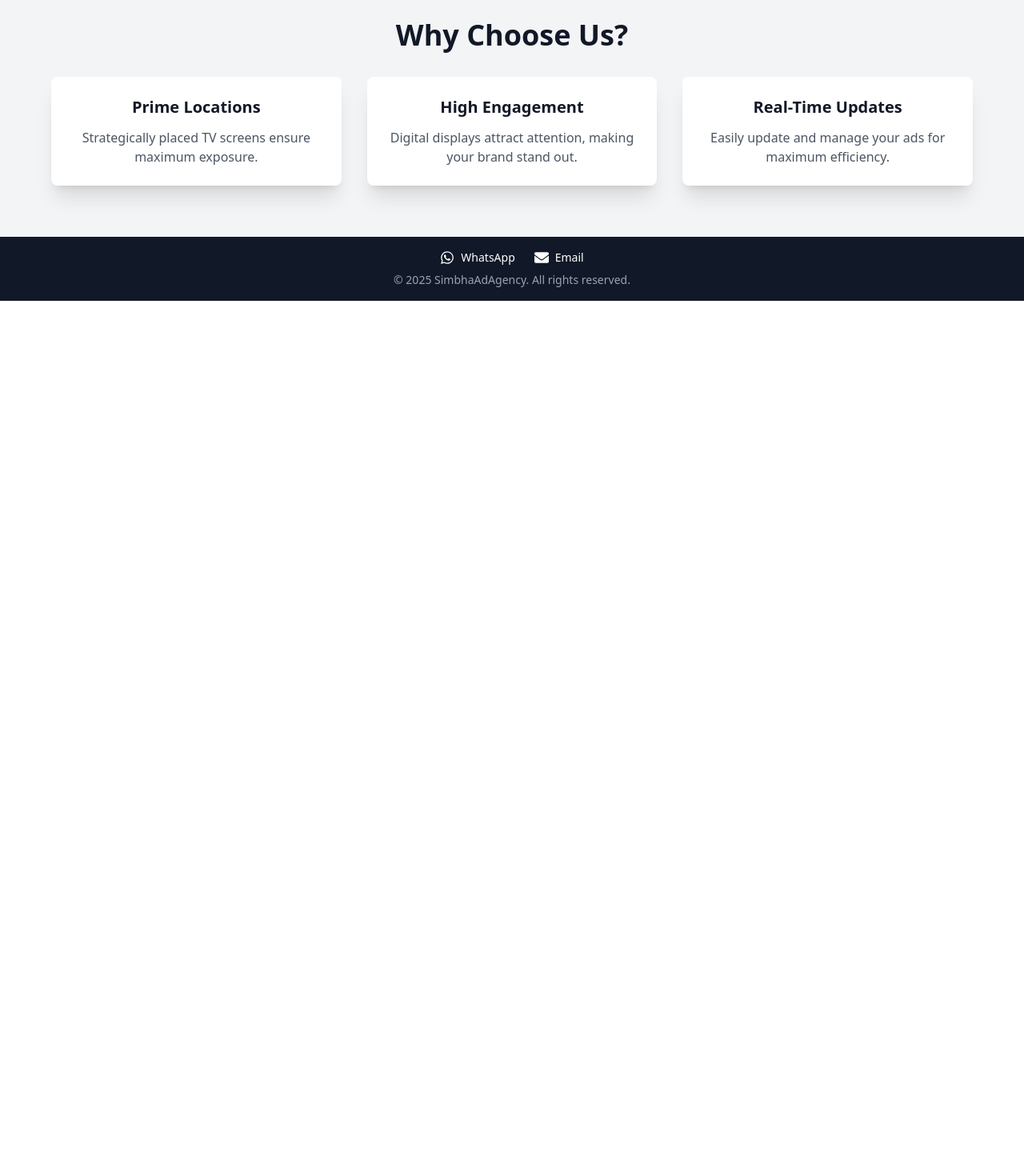
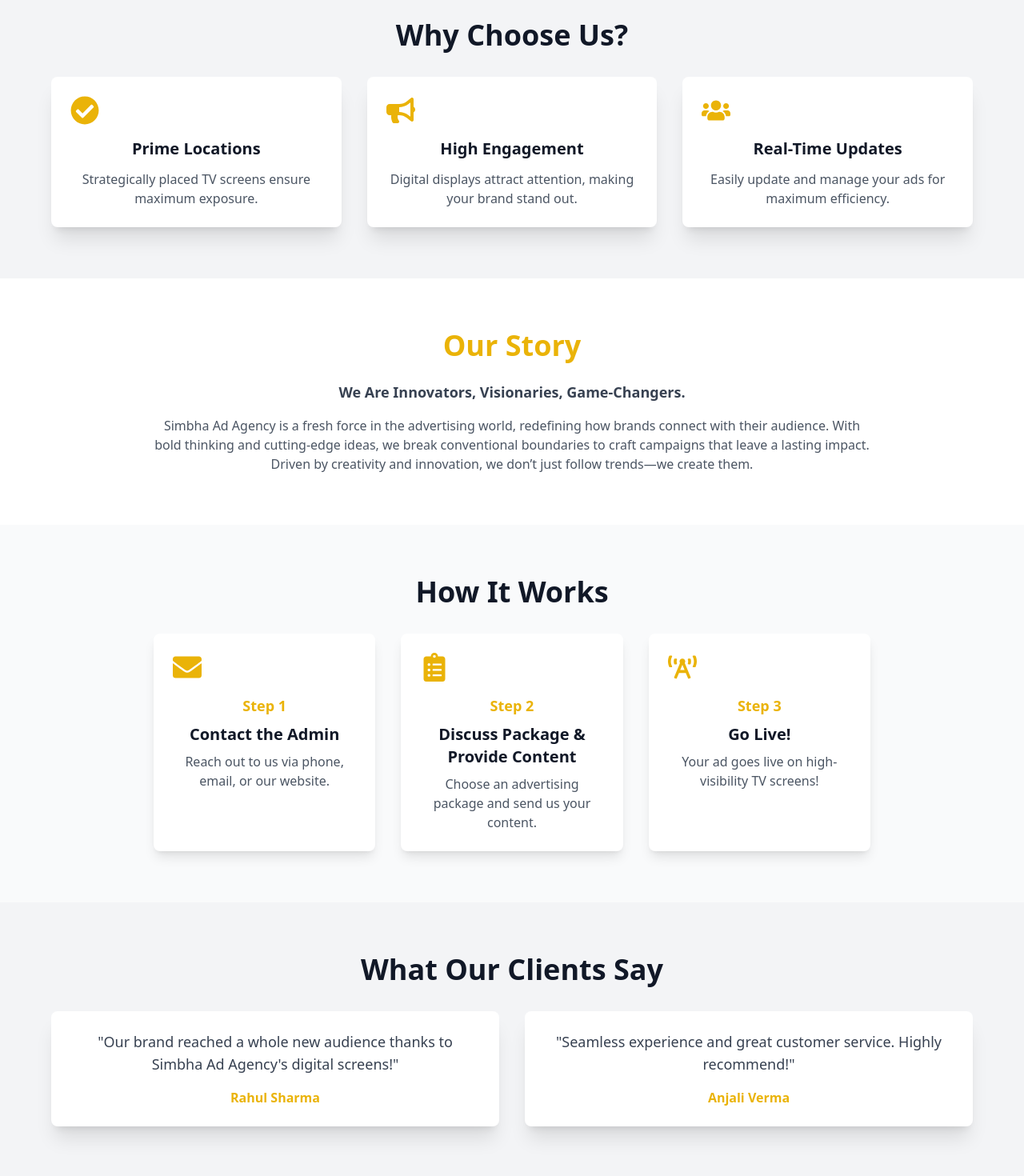
Before and after one commit to koyyana-rahul/Simbha, a React (Create React App) app: page / in a window 1280 px wide. Shown: the part 1520-2990 px from the top of the page at 80% size. Before the commit the page ends 1896 px from the top, so only its background shows below. Built offline with nearby package versions, Linux system fonts and the light colour scheme.

Commit message:
extra changes

```diff
--- a/src/components/Footer.js
+++ b/src/components/Footer.js
@@ -11,7 +11,7 @@
       <div className="container mx-auto flex flex-col items-center px-4">
         <div className="flex space-x-6 mb-2 md:mb-0 justify-center items-center">
           <a
-            href="https://wa.me/8790359681"
+            href="https://wa.me/+918790359681"
             target="_blank"
             rel="noopener noreferrer"
             className="flex items-center space-x-2 hover:text-green-400 transition-colors"
--- a/src/components/Home.js
+++ b/src/components/Home.js
@@ -1,5 +1,5 @@
 import React from "react";
-import { FaArrowRight } from "react-icons/fa";
+import { FaArrowRight, FaCheckCircle, FaUsers, FaBullhorn, FaEnvelope, FaClipboardList, FaBroadcastTower } from "react-icons/fa";
 import Slideshow from "./SlideShow";
 import { Link } from "react-router-dom";
 import bgvd from "../images/bgVideo.mp4";
@@ -10,7 +10,6 @@
 
       {/* Hero Section with Background Video */}
       <header className="relative h-screen flex flex-col items-center justify-center text-center px-4">
-        {/* Background Video */}
         <video
           className="absolute inset-0 w-full h-full object-cover"
           autoPlay
@@ -22,10 +21,8 @@
           Your browser does not support the video tag.
         </video>
 
-        {/* Overlay with Blur Effect */}
         <div className="absolute inset-0 bg-black bg-opacity-50 backdrop-blur-sm"></div>
 
-        {/* Hero Content */}
         <div className="relative z-10 max-w-3xl px-6">
           <h1 className="text-4xl md:text-6xl font-extrabold mb-6 text-white animate-fadeIn leading-tight">
             Revolutionizing Digital Advertising
@@ -47,20 +44,77 @@
         <Slideshow />
       </div>
 
-      {/* About Section */}
+      {/* Why Choose Us Section */}
       <section className="py-16 text-center bg-gray-100 dark:bg-gray-800">
         <h2 className="text-3xl md:text-4xl font-semibold mb-8 text-gray-900 dark:text-white">
           Why Choose Us?
         </h2>
         <div className="grid md:grid-cols-3 gap-8 max-w-6xl mx-auto">
           {[
-            { title: "Prime Locations", desc: "Strategically placed TV screens ensure maximum exposure." },
-            { title: "High Engagement", desc: "Digital displays attract attention, making your brand stand out." },
-            { title: "Real-Time Updates", desc: "Easily update and manage your ads for maximum efficiency." },
+            { title: "Prime Locations", desc: "Strategically placed TV screens ensure maximum exposure.", icon: <FaCheckCircle className="text-yellow-500 text-4xl mb-4" /> },
+            { title: "High Engagement", desc: "Digital displays attract attention, making your brand stand out.", icon: <FaBullhorn className="text-yellow-500 text-4xl mb-4" /> },
+            { title: "Real-Time Updates", desc: "Easily update and manage your ads for maximum efficiency.", icon: <FaUsers className="text-yellow-500 text-4xl mb-4" /> },
           ].map((item, index) => (
-            <div key={index} className="p-6 bg-white dark:bg-gray-700 shadow-xl rounded-lg transform hover:scale-105 transition duration-300">
+            <div key={index} className="p-6 bg-white dark:bg-gray-700 shadow-xl rounded-lg transform hover:scale-105 transition duration-300 text-center">
+              {item.icon}
               <h3 className="text-xl font-bold mb-3 text-gray-900 dark:text-white">{item.title}</h3>
               <p className="text-gray-600 dark:text-gray-300">{item.desc}</p>
+            </div>
+          ))}
+        </div>
+      </section>
+
+      {/* Our Story Section */}
+      <section className="py-16 bg-white dark:bg-gray-900 text-center">
+        <div className="max-w-4xl mx-auto">
+          <h2 className="text-3xl md:text-4xl font-semibold text-yellow-500 dark:text-yellow-400 mb-6">
+            Our Story
+          </h2>
+          <p className="text-lg text-gray-700 dark:text-gray-300">
+            <strong>We Are Innovators, Visionaries, Game-Changers.</strong>
+          </p>
+          <p className="mt-4 text-gray-600 dark:text-gray-300">
+            Simbha Ad Agency is a fresh force in the advertising world, redefining how brands connect with their audience.
+            With bold thinking and cutting-edge ideas, we break conventional boundaries to craft campaigns that leave a lasting impact.
+            Driven by creativity and innovation, we don’t just follow trends—we create them.
+          </p>
+        </div>
+      </section>
+
+      {/* How It Works Section */}
+      <section className="py-16 px-6 text-center bg-gray-50 dark:bg-gray-900">
+        <h2 className="text-3xl md:text-4xl font-semibold mb-8 text-gray-900 dark:text-white">
+          How It Works
+        </h2>
+        <div className="max-w-4xl mx-auto grid md:grid-cols-3 gap-8">
+          {[
+            { step: "Step 1", title: "Contact the Admin", desc: "Reach out to us via phone, email, or our website.", icon: <FaEnvelope className="text-yellow-500 text-4xl mb-4" /> },
+            { step: "Step 2", title: "Discuss Package & Provide Content", desc: "Choose an advertising package and send us your content.", icon: <FaClipboardList className="text-yellow-500 text-4xl mb-4" /> },
+            { step: "Step 3", title: "Go Live!", desc: "Your ad goes live on high-visibility TV screens!", icon: <FaBroadcastTower className="text-yellow-500 text-4xl mb-4" /> },
+          ].map((item, index) => (
+            <div key={index} className="p-6 bg-white dark:bg-gray-800 shadow-lg rounded-lg text-center">
+              {item.icon}
+              <h3 className="text-yellow-500 text-lg font-semibold">{item.step}</h3>
+              <h4 className="text-xl font-bold mt-2 text-gray-900 dark:text-white">{item.title}</h4>
+              <p className="text-gray-600 dark:text-gray-300 mt-2">{item.desc}</p>
+            </div>
+          ))}
+        </div>
+      </section>
+
+      {/* Testimonials Section */}
+      <section className="py-16 bg-gray-100 dark:bg-gray-800 text-center">
+        <h2 className="text-3xl md:text-4xl font-semibold mb-8 text-gray-900 dark:text-white">
+          What Our Clients Say
+        </h2>
+        <div className="max-w-6xl mx-auto grid md:grid-cols-2 gap-8">
+          {[
+            { name: "Rahul Sharma", feedback: "Our brand reached a whole new audience thanks to Simbha Ad Agency's digital screens!" },
+            { name: "Anjali Verma", feedback: "Seamless experience and great customer service. Highly recommend!" },
+          ].map((client, index) => (
+            <div key={index} className="p-6 bg-white dark:bg-gray-700 shadow-xl rounded-lg">
+              <p className="text-lg text-gray-700 dark:text-gray-300">"{client.feedback}"</p>
+              <h4 className="mt-4 text-yellow-500 font-semibold">{client.name}</h4>
             </div>
           ))}
         </div>
--- a/src/components/Services.js
+++ b/src/components/Services.js
@@ -1,6 +1,18 @@
 import React from "react";
 
 const services = [
+  {
+    title: "LED Display Ads",
+    description:
+      "Engage audiences with high-visibility LED display advertisements in public spaces.",
+    icon: "📺",
+  },
+  {
+    title: "Tea Cup Printing Ads",
+    description:
+      "Innovative advertising on tea cups for maximum brand exposure in cafes and offices.",
+    icon: "☕",
+  },
   {
     title: "Digital Marketing",
     description:
@@ -8,34 +20,10 @@
     icon: "📈",
   },
   {
-    title: "Branding & Identity",
+    title: "Website Building",
     description:
-      "Create a strong and recognizable brand identity with our design expertise.",
-    icon: "🎨",
-  },
-  {
-    title: "Social Media Management",
-    description:
-      "Grow your audience and engagement with our social media management services.",
-    icon: "📱",
-  },
-  {
-    title: "Content Creation",
-    description:
-      "High-quality content tailored to your brand to captivate and engage audiences.",
-    icon: "✍️",
-  },
-  {
-    title: "SEO Optimization",
-    description:
-      "Improve your search rankings and increase traffic with our SEO services.",
-    icon: "🔍",
-  },
-  {
-    title: "Ad Campaigns",
-    description:
-      "Maximize ROI with targeted ad campaigns across multiple platforms.",
-    icon: "💰",
+      "Get a professionally designed website tailored to your business needs.",
+    icon: "💻",
   },
 ];
 
```
Also changed, not shown: src/components/Contact.js (+40 -12 lines).
